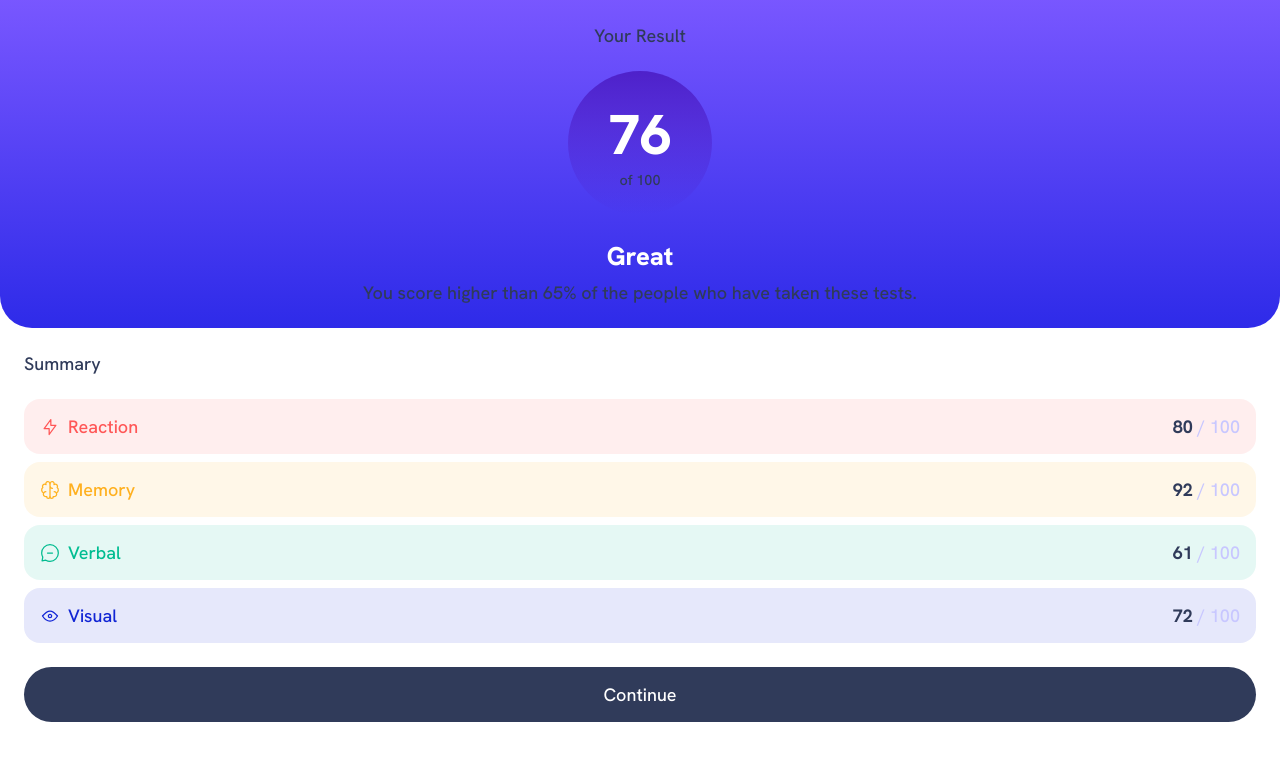
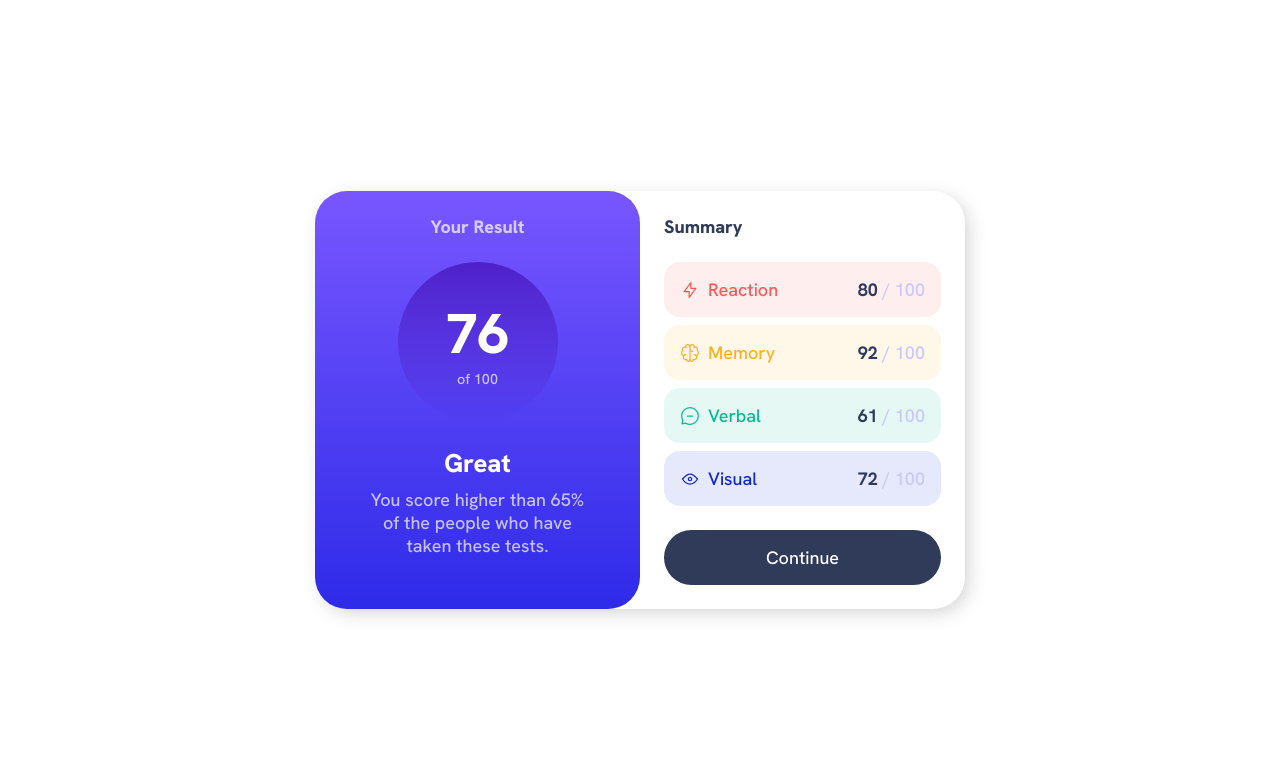
Before and after one commit to deru55/FeM_Results-summary-component-v3, a plain HTML site: page index.html in a window 1280 px wide. Drawn offline with Linux system fonts and the light colour scheme.

Commit message:
Update style.css

```diff
--- a/style.css
+++ b/style.css
@@ -49,6 +49,11 @@ body {
   text-align: center;
   padding: var(--padding) calc(var(--padding) * 2);
   border-radius: 0 0 2rem 2rem;
+  color: hsla(0, 0%, 100%, 0.7);
+}
+
+.section-title {
+  font-weight: 800;
 }
 
 .result-score {
@@ -59,8 +64,8 @@ body {
   width: 9rem;
   aspect-ratio: 1 / 1;
   border-radius: 50%;
+  margin: 0 auto;
   font-size: 0.9rem;
-  margin: 0 auto;
 }
 
 .result-score span {
@@ -78,6 +83,8 @@ body {
 
 .summary {
   padding: var(--padding);
+  max-width: 600px;
+  margin: 0 auto;
 }
 
 .summary-item {
@@ -136,3 +143,34 @@ body {
 .button:hover {
   background: var(--gradient-1);
 }
+
+@media screen and (min-width: 769px) {
+  body {
+    min-height: 100vh;
+    display: flex;
+    justify-content: center;
+    align-items: center;
+  }
+
+  .result-summary {
+    max-width: 650px;
+    display: grid;
+    grid-template-columns: 1fr 1fr;
+    margin: 0 1rem;
+    box-shadow: 5px 5px 20px -3px rgba(0, 0, 0, 0.2);
+    border-radius: 2rem;
+    overflow: hidden;
+  }
+
+  .result {
+    border-radius: 0 2rem 2rem 0;
+  }
+
+  .summary {
+    margin: 0;
+  }
+
+  .result-score {
+    width: 10rem;
+  }
+}
```
